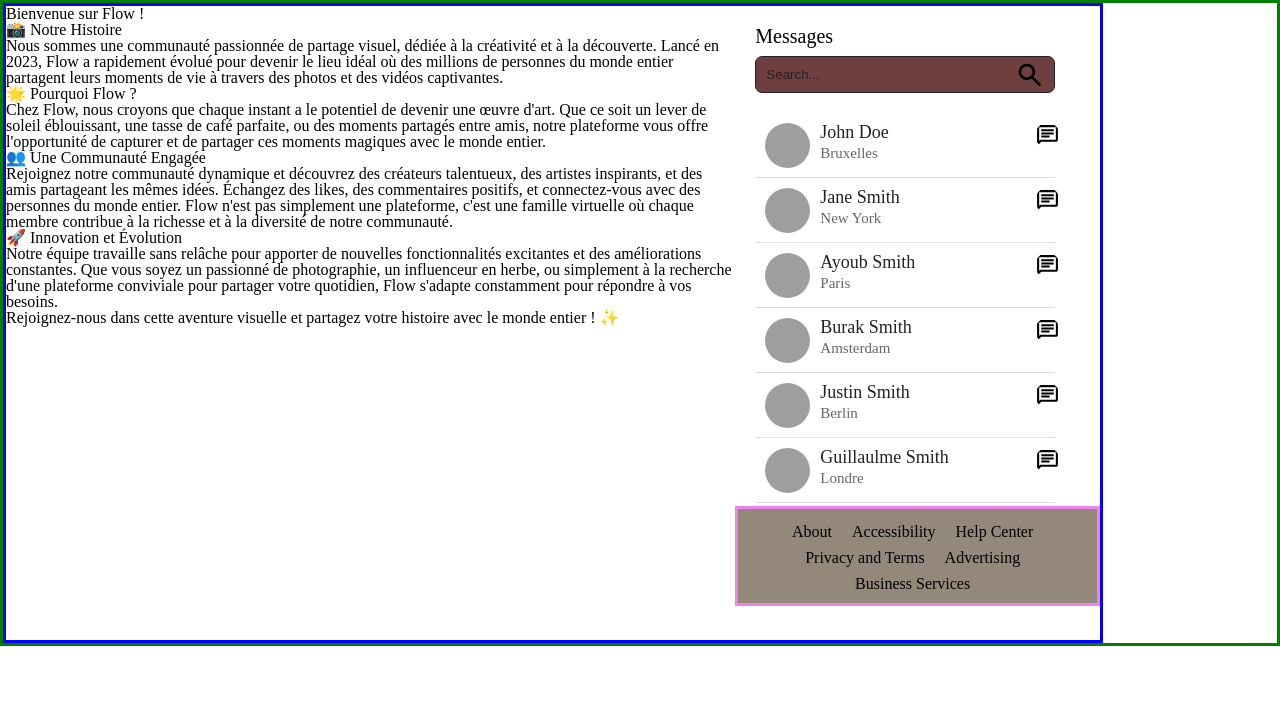
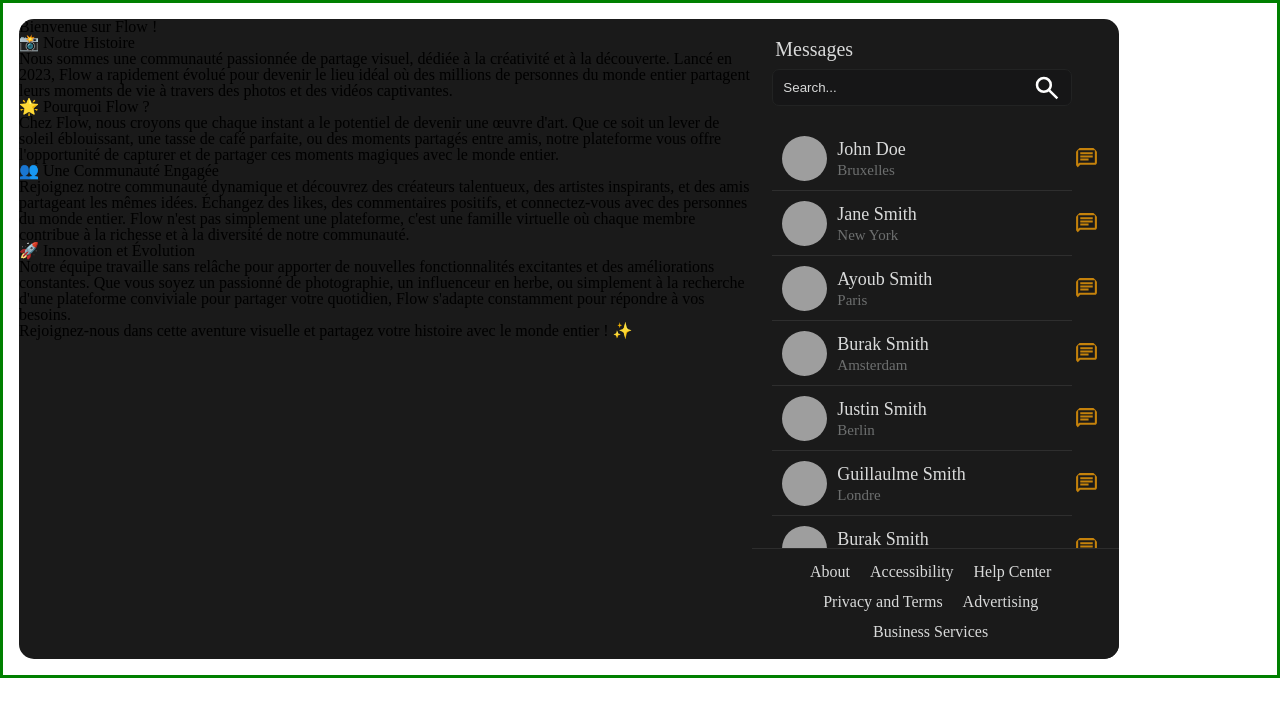
Before and after one commit to JustinDR96/thebookface-flow, a React (Vite) app in the folder Client/: page /about in a window 1280 px wide. Shown: the top 716 px of the page. Built offline with nearby package versions, Linux system fonts and the light colour scheme; grey boxes are pictures that could not be loaded.

Commit message:
fix size and style

```diff
--- a/Client/src/components/footer/Footer.scss
+++ b/Client/src/components/footer/Footer.scss
@@ -3,15 +3,17 @@
   justify-content: center;
   display: flex;
   flex-wrap: wrap;
-  border: solid 3px violet;
-  background-color: rgb(147, 136, 122);
-  height: 100px;
+  background-color: #1a1a1a;
+  height: 130px;
   padding: 10px;
-
+  border-top: solid 1px rgba(217, 218, 218, 0.1);
   a {
     margin-right: 10px;
     text-decoration: none;
-    color: #000;
+    color: #d9dada;
     padding: 5px;
   }
+  a:hover {
+    opacity: 0.7;
+  }
 }
--- a/Client/src/components/main_container/Main_Container.scss
+++ b/Client/src/components/main_container/Main_Container.scss
@@ -1,9 +1,11 @@
 .main_container {
   display: grid;
   grid-template-columns: 2fr 1fr;
-  border: solid 3px rgb(4, 0, 253);
+  background-color: #1a1a1a;
+  border-radius: 15px;
+  overflow: hidden;
   max-width: 1100px;
-  height: 80vh;
+  max-height: 90vh;
   @include large {
     width: 750px;
   }
@@ -19,4 +21,5 @@
   grid-column: 2;
   display: flex;
   flex-direction: column;
+  height: 80vh;
 }
--- a/Client/src/components/message/Message.scss
+++ b/Client/src/components/message/Message.scss
@@ -1,11 +1,13 @@
 .message {
-  background-color: rgb(255, 255, 255);
   padding-top: 20px;
   padding-left: 20px;
   font-size: 20px;
-  max-height: 500px;
-  overflow: scroll;
-
+  overflow: auto;
+  height: 80vh;
+  .message-title {
+    color: #d9dada;
+    margin-left: 3px;
+  }
   .message_search-bar {
     display: flex;
     align-items: center;
@@ -16,12 +18,12 @@
       align-items: center;
 
       i {
-        color: white;
+        color: #d9dada;
         margin-right: 10px;
       }
 
       input {
-        background-color: rgb(111, 62, 62);
+        background-color: #161617;
         border: none;
         color: white;
         outline: none;
@@ -31,7 +33,7 @@
         border: 1px solid #222323;
 
         &::placeholder {
-          color: #222323;
+          color: #d9dada;
         }
       }
 
@@ -48,20 +50,18 @@
     display: flex;
     flex-direction: column;
     justify-content: flex-end;
-    padding-right: 20px;
-
     .conversation {
       padding: 10px;
       position: relative;
       display: flex;
-
+      align-items: center;
       &::after {
         content: "";
         position: absolute;
         bottom: 0;
         left: 0;
         width: 300px;
-        border-bottom: 1px solid #ddd;
+        border-bottom: 1px solid rgba(221, 221, 221, 0.1);
       }
 
       img {
@@ -81,15 +81,20 @@
         h3 {
           margin: 0;
           font-size: 18px;
-          color: #222323;
+          color: #d9dada;
         }
 
         p {
           font-size: 15px;
           margin-top: 5px;
-          color: #666;
+          color: rgba(130, 133, 133, 0.8);
         }
       }
+    }
+    .conversation:hover {
+      width: 100%;
+      background-color: #222323;
+      cursor: pointer;
     }
   }
 }
@@ -181,3 +186,17 @@
     }
   }
 }
+
+::-webkit-scrollbar {
+  width: var(--sb-size);
+}
+
+::-webkit-scrollbar-track {
+  background: var(--sb-track-color);
+  border-radius: 4px;
+}
+
+::-webkit-scrollbar-thumb {
+  background: var(--sb-thumb-color);
+  border-radius: 4px;
+}
--- a/Client/src/components/publication/Publication.scss
+++ b/Client/src/components/publication/Publication.scss
@@ -1,12 +1,11 @@
 .publication {
-  border-right: solid 1px black;
-  height: 75vh;
+  border-right: solid 1px rgba(217, 218, 218, 0.1);
+  height: 80vh;
   overflow: auto;
-  margin-top: 10px;
 }
 
 .publication_add {
-  background-color: black;
+  background-color: #111010;
   max-width: 90%;
   height: min-content;
   padding: 15px;
@@ -23,12 +22,13 @@
     .publication_add_form_header_input {
       width: 100%;
       min-height: 60px;
-      border: solid 1px rgb(0, 0, 0);
-      background-color: white;
+      border: solid 1px rgba(255, 255, 255, 0.1);
+      background-color: #161617;
+      color: #d9dada;
       border-radius: 5px;
       font-size: 20px;
       margin-left: 1rem;
-      padding-left: 5px;
+      padding: 5px;
       outline: none;
       resize: none;
       overflow-y: hidden;
@@ -52,7 +52,8 @@
     }
 
     .publication_submit_button {
-      background-color: white;
+      background-color: #99989b;
+      color: #dfdfe0;
       width: 60px;
       height: 30px;
       padding: 5px 10px;
--- a/Client/src/page/Home/Pages_Home.scss
+++ b/Client/src/page/Home/Pages_Home.scss
@@ -1,3 +1,4 @@
 .home_container {
   border: solid 3px green;
+  padding: 1rem;
 }
--- a/Client/src/styles/App.scss
+++ b/Client/src/styles/App.scss
@@ -11,3 +11,25 @@
   min-height: 100vh;
   font-size: 16px;
 }
+
+body {
+  --sb-track-color: #303131;
+  --sb-thumb-color: #161617;
+  --sb-size: 7px;
+
+  scrollbar-color: var(--sb-thumb-color) var(--sb-track-color);
+}
+
+body::-webkit-scrollbar {
+  width: var(--sb-size);
+}
+
+body::-webkit-scrollbar-track {
+  background: var(--sb-track-color);
+  border-radius: 4px;
+}
+
+body::-webkit-scrollbar-thumb {
+  background: var(--sb-thumb-color);
+  border-radius: 4px;
+}
```
Also changed, not shown: Client/src/page/Footer_link/Footer_link.scss (+2 -9 lines), Client/public/icon/bubble_logo.svg, Client/public/icon/search_logo.svg.
